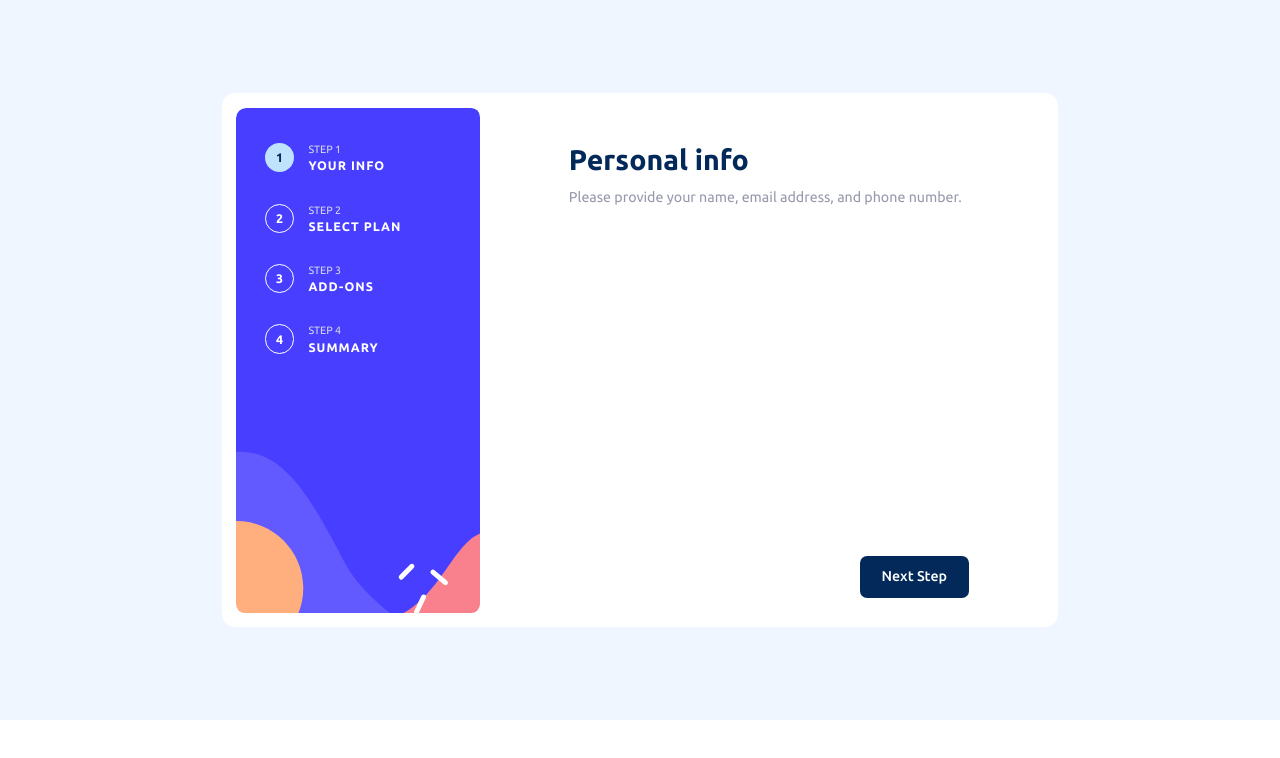
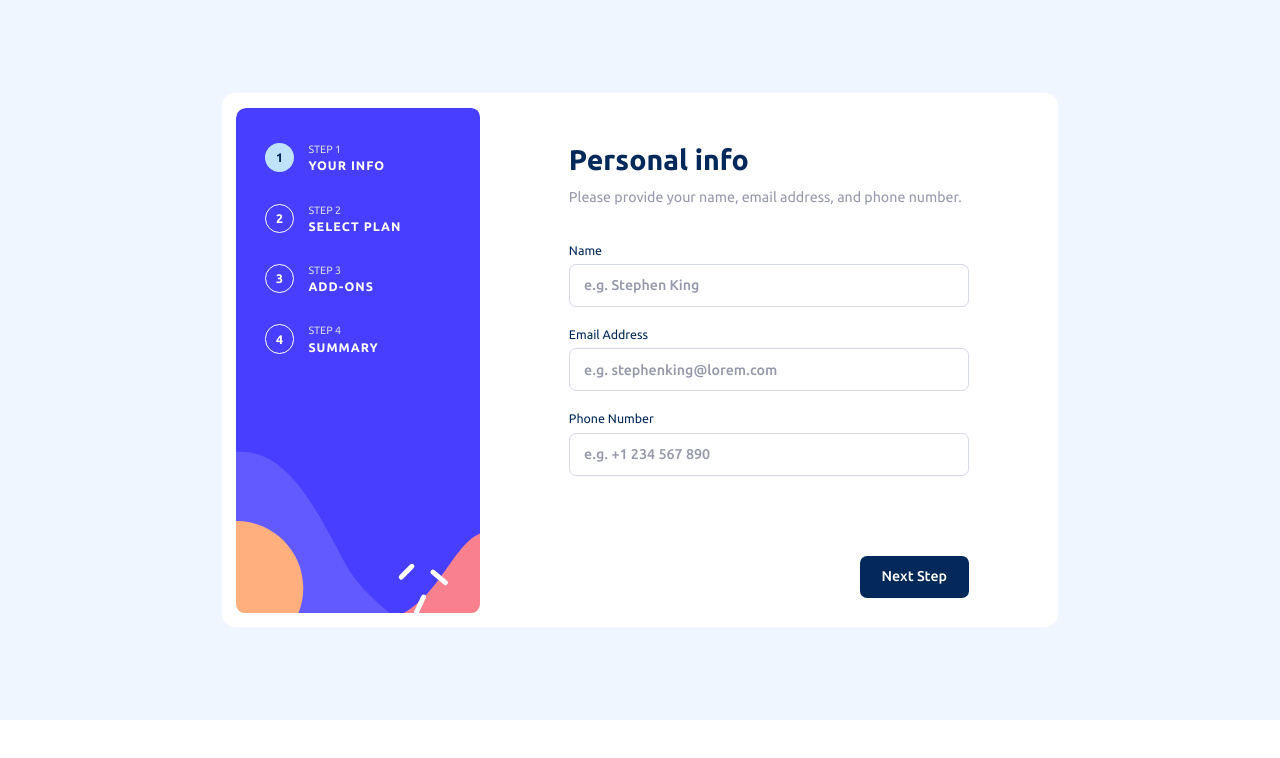
Before and after one commit to CodeVee/multi-step-form, an Angular app: page / in a window 1280 px wide. Shown: the top 758 px of the page. Built offline with nearby package versions, Linux system fonts and the light colour scheme.

Commit message:
added personal step to form

```diff
--- a/src/app/step-form/step-form.component.html
+++ b/src/app/step-form/step-form.component.html
@@ -3,7 +3,9 @@
     <span header>{{ currentTitle.header }}</span>
     <span sub-header>{{ currentTitle.subHeader }}</span>
   </app-header>
-  <div class="flex-1"></div>
+  <div class="flex-1">
+    <app-personal-step *ngIf="personalStep"></app-personal-step>
+  </div>
   <div class="flex justify-between">
     <button (click)="previousStep()" [ngClass]="{'visible': beyondInfoStep, 'invisible': !beyondInfoStep}"
     type="button" class="font-medium text-bs text-gray-cool hover:text-blue-marine">Go Back</button>
--- a/src/app/step-form/step-form.component.ts
+++ b/src/app/step-form/step-form.component.ts
@@ -3,11 +3,12 @@ import { CommonModule } from '@angular/common';
 import { HeaderComponent } from '../header/header.component';
 import { ButtonComponent } from '../button.component';
 import { TextboxComponent } from '../textbox.component';
+import { PersonalStepComponent } from '../personal-step/personal-step.component';
 
 @Component({
   selector: 'app-step-form',
   standalone: true,
-  imports: [CommonModule, HeaderComponent, ButtonComponent, TextboxComponent],
+  imports: [CommonModule, HeaderComponent, ButtonComponent, PersonalStepComponent],
   templateUrl: './step-form.component.html',
   styles: []
 })
@@ -20,6 +21,15 @@ export class StepFormComponent {
     return TITLES.find(t => t.step === this.activeStep)
   }
 
+  get personalStep() {
+    return this.activeStep === 1
+  }
+  get planStep() {
+    return this.activeStep === 2
+  }
+  get addonStep() {
+    return this.activeStep === 3
+  }
   get summaryStep() {
     return this.activeStep === 4
   }
--- a/tailwind.config.js
+++ b/tailwind.config.js
@@ -30,7 +30,9 @@ module.exports = {
     },
     extend: {
       spacing: {
+        '0.8': '0.8rem',
         '1.6': '1.6rem',
+        '2.4': '2.4rem',
         '3.2': '3.2rem',
         '4.8': '4.8rem'
       },
```
